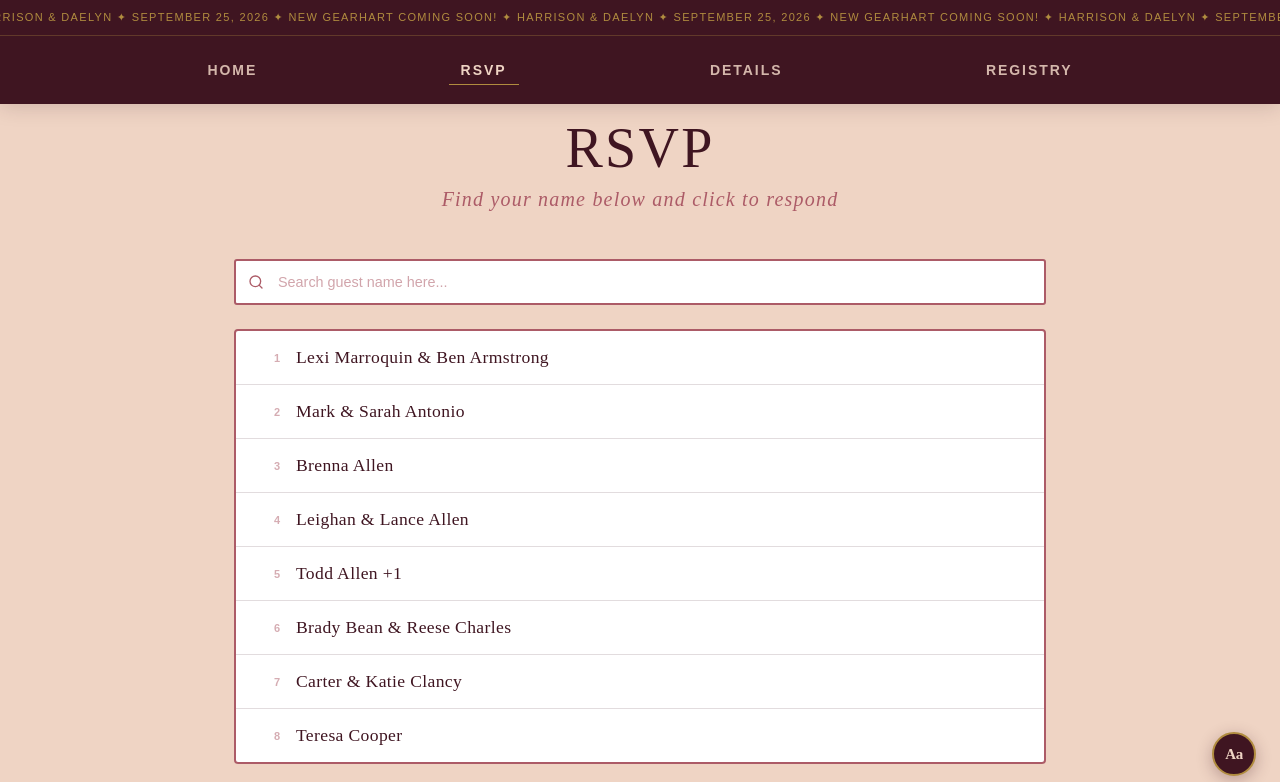
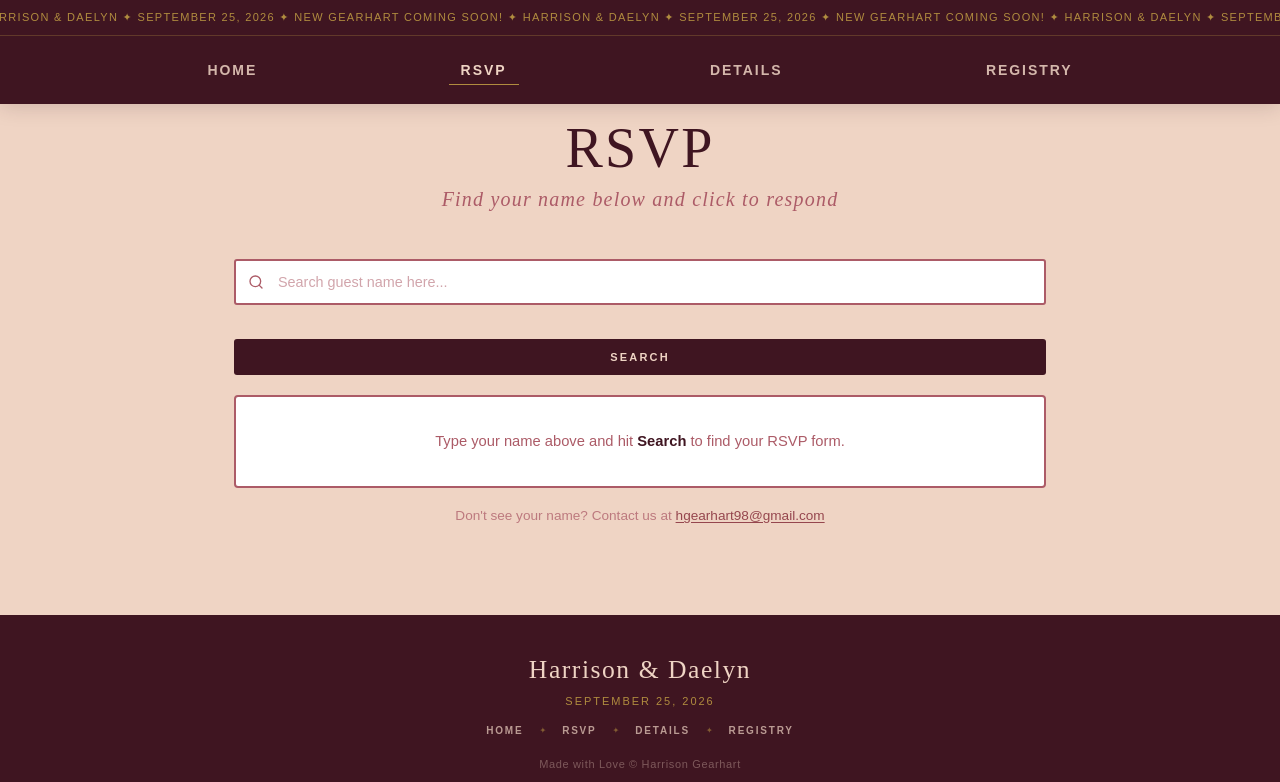
Before and after one commit to HarrisonGearhart/wedding, a React (Vite) app: page /rsvp in a window 1280 px wide. Shown: the top 782 px of the page. Built offline with nearby package versions, Linux system fonts and the light colour scheme.

Commit message:
rsvp and details done

```diff
--- a/src/App.jsx
+++ b/src/App.jsx
@@ -1,8 +1,7 @@
 import { BrowserRouter, Routes, Route, useLocation } from 'react-router-dom'
-import { useState, useEffect } from 'react'
+import { useEffect } from 'react'
 import Navbar from './components/Navbar'
 import Ticker from './components/Ticker'
-import FontPicker from './components/FontPicker'
 import Home from './pages/Home'
 import Details from './pages/Details'
 import Registry from './pages/Registry'
@@ -16,28 +15,12 @@ function ScrollToTop() {
 }
 
 export default function App() {
-  const [displayFont, setDisplayFont] = useState('Cormorant Garamond')
-  const [bodyFont, setBodyFont]       = useState('Montserrat')
-
-  const handleFontChange = (fontName, fontBody) => {
-    setDisplayFont(fontName)
-    setBodyFont(fontBody)
-  }
-
-  // Inline style object applied to root wrapper — React re-renders this on every font change
-  const fontStyle = {
-    '--font-display': `'${displayFont}', serif`,
-    '--font-body':    `'${bodyFont}', sans-serif`,
-    fontFamily:       `'${bodyFont}', sans-serif`,
-  }
-
   return (
     <BrowserRouter>
-      <div style={fontStyle}>
+      <div>
         <ScrollToTop />
         <Ticker />
         <Navbar />
-        <FontPicker currentFont={displayFont} onFontChange={handleFontChange} />
         <Routes>
           <Route path="/"         element={<Home />} />
           <Route path="/details"  element={<Details />} />
--- a/src/components/FontPicker.jsx
+++ /dev/null
@@ -1,49 +0,0 @@
-import { useState } from 'react'
-import styles from './FontPicker.module.css'
-
-const FONTS = [
-  { name: 'Cormorant Garamond', body: 'Montserrat',  label: 'Cormorant',   desc: 'Elegant & slim' },
-  { name: 'Playfair Display',   body: 'Raleway',     label: 'Playfair',    desc: 'Bold & classic' },
-  { name: 'Libre Baskerville',  body: 'Jost',        label: 'Baskerville', desc: 'Traditional' },
-  { name: 'EB Garamond',        body: 'Montserrat',  label: 'EB Garamond', desc: 'Old-world serif' },
-  { name: 'Lora',               body: 'Raleway',     label: 'Lora',        desc: 'Warm & readable' },
-]
-
-export default function FontPicker({ currentFont, onFontChange }) {
-  const [open, setOpen] = useState(false)
-
-  return (
-    <div className={styles.wrapper}>
-      <button className={styles.trigger} onClick={() => setOpen(o => !o)} title="Change font">
-        <span className={styles.icon}>Aa</span>
-      </button>
-
-      {open && (
-        <div className={styles.panel}>
-          <p className={styles.label}>Choose a font style</p>
-          <div className={styles.options}>
-            {FONTS.map(f => (
-              <button
-                key={f.name}
-                className={`${styles.option} ${currentFont === f.name ? styles.selected : ''}`}
-                onClick={() => { onFontChange(f.name, f.body); setOpen(false) }}
-              >
-                <span
-                  className={styles.sample}
-                  style={{ fontFamily: `'${f.name}', serif` }}
-                >
-                  Harrison & Daelyn
-                </span>
-                <span className={styles.meta}>
-                  <span className={styles.fontName}>{f.label}</span>
-                  <span className={styles.fontDesc}>{f.desc}</span>
-                </span>
-              </button>
-            ))}
-          </div>
-          <p className={styles.note}>Tell Harrison which one you love!</p>
-        </div>
-      )}
-    </div>
-  )
-}
--- a/src/components/FontPicker.module.css
+++ /dev/null
@@ -1,111 +0,0 @@
-.wrapper {
-    position: fixed;
-    bottom: 24px;
-    right: 24px;
-    z-index: 998;
-  }
-
-  .trigger {
-    width: 44px;
-    height: 44px;
-    border-radius: 50%;
-    background: var(--vintage-wine);
-    border: 2px solid var(--gold);
-    color: var(--almond);
-    display: flex;
-    align-items: center;
-    justify-content: center;
-    box-shadow: 0 4px 16px rgba(63, 21, 33, 0.3);
-    transition: transform 0.2s, box-shadow 0.2s;
-  }
-
-  .trigger:hover {
-    transform: scale(1.08);
-    box-shadow: 0 6px 20px rgba(63, 21, 33, 0.4);
-  }
-
-  .icon {
-    font-family: serif;
-    font-size: 15px;
-    font-weight: 700;
-    letter-spacing: -0.02em;
-  }
-
-  .panel {
-    position: absolute;
-    bottom: 54px;
-    right: 0;
-    width: 260px;
-    background: #fff;
-    border-radius: 12px;
-    padding: 20px;
-    box-shadow: 0 8px 40px rgba(63, 21, 33, 0.2);
-    border: 1px solid var(--border);
-    animation: popUp 0.2s ease;
-  }
-
-  .label {
-    font-size: 10px;
-    font-weight: 600;
-    letter-spacing: 0.14em;
-    text-transform: uppercase;
-    color: var(--deep-puce);
-    margin-bottom: 14px;
-  }
-
-  .options {
-    display: flex;
-    flex-direction: column;
-    gap: 6px;
-  }
-
-  .option {
-    display: flex;
-    align-items: center;
-    justify-content: space-between;
-    padding: 10px 14px;
-    border-radius: 8px;
-    border: 1px solid var(--border);
-    background: transparent;
-    transition: background 0.15s, border-color 0.15s;
-    text-align: left;
-  }
-
-  .option:hover {
-    background: var(--almond);
-    border-color: var(--deep-puce);
-  }
-
-  .selected {
-    background: var(--almond);
-    border-color: var(--vintage-wine) !important;
-  }
-
-  .sample {
-    font-size: 16px;
-    font-weight: 400;
-    color: var(--vintage-wine);
-    letter-spacing: 0.02em;
-  }
-
-  .fontName {
-    font-size: 10px;
-    font-weight: 600;
-    letter-spacing: 0.1em;
-    text-transform: uppercase;
-    color: var(--deep-puce);
-  }
-
-  .note {
-    font-size: 10px;
-    color: var(--deep-puce);
-    opacity: 0.7;
-    margin-top: 12px;
-    line-height: 1.5;
-    text-align: center;
-  }
-
-  @keyframes popUp {
-    from { opacity: 0; transform: scale(0.95) translateY(8px); }
-    to   { opacity: 1; transform: scale(1) translateY(0); }
-  }
--- a/src/pages/RSVP.jsx
+++ b/src/pages/RSVP.jsx
@@ -9,7 +9,7 @@ const GUESTS = [
   { id: 2,  name: 'Mark & Sarah Antonio',                members: ['Mark Antonio', 'Sarah Antonio'] },
   { id: 3,  name: 'Brenna Allen',                        members: ['Brenna Allen'] },
   { id: 4,  name: 'Leighan & Lance Allen',               members: ['Leighan Allen', 'Lance Allen'] },
-  { id: 5,  name: 'Todd Allen +1',                       members: ['Todd Allen', 'Todd Allen +1'] },
+  { id: 5,  name: 'Todd Allen & Christine Bovier',        members: ['Todd Allen', 'Christine Bovier'] },
   { id: 6,  name: 'Brady Bean & Reese Charles',          members: ['Brady Bean', 'Reese Charles'] },
   { id: 7,  name: 'Carter & Katie Clancy',               members: ['Carter Clancy', 'Katie Clancy'] },
   { id: 8,  name: 'Teresa Cooper',                       members: ['Teresa Cooper'] },
@@ -18,7 +18,7 @@ const GUESTS = [
   { id: 11, name: 'Drake DeWitt',                        members: ['Drake DeWitt'] },
   { id: 12, name: 'Kylie & Tyler French',                members: ['Kylie French', 'Tyler French'] },
   { id: 13, name: 'Aaron & Robyn Gearhart',              members: ['Aaron Gearhart', 'Robyn Gearhart'] },
-  { id: 14, name: 'Chris & Cara Gerhardt',               members: ['Chris Gerhardt', 'Cara Gerhardt', 'Gabe Gerhardt', 'Evelyn Gerhardt', 'Eleanor Gerhardt'] },
+  { id: 14, name: 'Chris & Cara Gearhart',               members: ['Chris Gearhart', 'Cara Gearhart', 'Gabe Gearhart', 'Evelyn Gearhart', 'Eleanor Gearhart'] },
   { id: 15, name: 'Connor Gearhart',                     members: ['Connor Gearhart'] },
   { id: 16, name: 'Harry & Sandy Gearhart',              members: ['Harry Gearhart', 'Sandy Gearhart'] },
   { id: 17, name: 'Pat & Jackie Gearhart',               members: ['Pat Gearhart', 'Jackie Gearhart'] },
@@ -48,6 +48,7 @@ const buildAttendees = (members) => members.map(name => ({ name, attending: '' }
 
 export default function RSVP() {
   const [search, setSearch]           = useState('')
+  const [query, setQuery]             = useState('')
   const [page, setPage]               = useState(1)
   const [selected, setSelected]       = useState(null)
   const [attendees, setAttendees]     = useState([])
@@ -59,14 +60,16 @@ export default function RSVP() {
   const [submitted, setSubmitted]     = useState(false)
 
   const filtered = useMemo(() => {
-    const q = search.toLowerCase().trim()
-    return q ? GUESTS.filter(g => g.name.toLowerCase().includes(q)) : GUESTS
-  }, [search])
+    const q = query.toLowerCase().trim()
+    return q ? GUESTS.filter(g => g.name.toLowerCase().includes(q)) : []
+  }, [query])
 
   const totalPages = Math.ceil(filtered.length / PER_PAGE)
   const paginated  = filtered.slice((page - 1) * PER_PAGE, page * PER_PAGE)
 
-  const handleSearch = (e) => { setSearch(e.target.value); setPage(1) }
+  const handleSearch = (e) => { setSearch(e.target.value) }
+  const handleSearchSubmit = () => { setQuery(search); setPage(1) }
+  const handleSearchKey = (e) => { if (e.key === 'Enter') handleSearchSubmit() }
 
   const openModal = (guest) => {
     setSelected(guest)
@@ -135,25 +138,33 @@ export default function RSVP() {
         <p className="page-subtitle">Find your name below and click to respond</p>
 
         <div className={styles.searchWrap}>
-          <Search size={16} className={styles.searchIcon} />
+          <Search size={16} className={styles.searchIcon} onClick={handleSearchSubmit} style={{cursor:'pointer'}} />
           <input
             type="text"
             className={styles.search}
             placeholder="Search guest name here..."
             value={search}
             onChange={handleSearch}
+            onKeyDown={handleSearchKey}
           />
           {search && (
-            <button className={styles.clearSearch} onClick={() => { setSearch(''); setPage(1) }}>
+            <button className={styles.clearSearch} onClick={() => { setSearch(''); setQuery(''); setPage(1) }}>
               <X size={14} />
             </button>
           )}
         </div>
+        <button className={styles.searchBtn} onClick={handleSearchSubmit}>
+          Search
+        </button>
 
         <div className={styles.list}>
-          {paginated.length === 0 ? (
+          {!query.trim() ? (
+            <div className={styles.prompt}>
+              Type your name above and hit <strong>Search</strong> to find your RSVP form.
+            </div>
+          ) : paginated.length === 0 ? (
             <div className={styles.empty}>
-              No guests found matching "{search}".<br />
+              No guests found matching "{query}".<br />
               Please contact Harrison if your name is missing.
             </div>
           ) : (
--- a/src/pages/RSVP.module.css
+++ b/src/pages/RSVP.module.css
@@ -1,5 +1,25 @@
 /* Search */
-.searchWrap {
+.searchBtn {
+    width: 100%;
+    padding: 12px;
+    margin-top: 10px;
+    background: var(--vintage-wine);
+    color: var(--almond);
+    border: none;
+    border-radius: 3px;
+    font-size: 11px;
+    font-weight: 600;
+    letter-spacing: 0.2em;
+    text-transform: uppercase;
+    transition: background 0.2s;
+    margin-bottom: 20px;
+  }
+
+  .searchBtn:hover {
+    background: var(--antique-ruby);
+  }
+
+  .searchWrap {
     position: relative;
     margin-bottom: 24px;
   }
@@ -118,6 +138,19 @@
 
   .row:hover .rowCta {
     opacity: 1;
+  }
+
+  .prompt {
+    padding: 32px 24px;
+    text-align: center;
+    color: var(--deep-puce);
+    font-size: 0.92rem;
+    line-height: 1.7;
+  }
+
+  .prompt strong {
+    color: var(--vintage-wine);
+    font-weight: 600;
   }
 
   .empty {
```
Also changed, not shown: src/pages/Details.jsx (+13 -24 lines).
